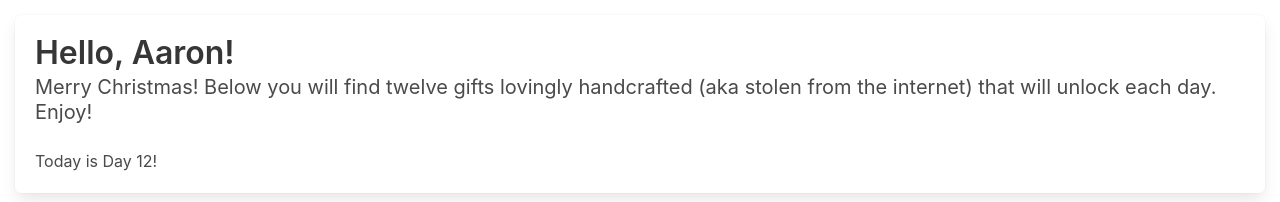
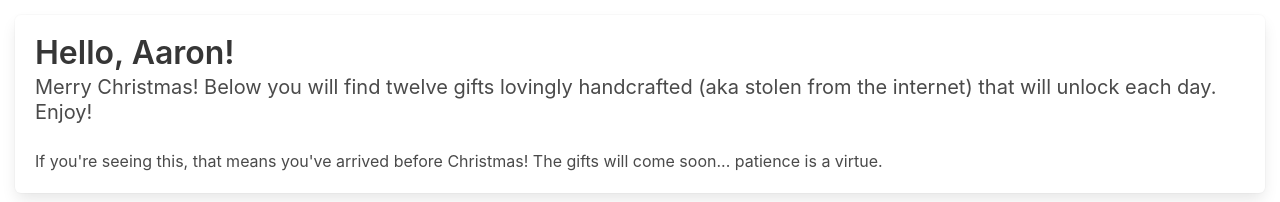
Before and after one commit to Clue88/twelve-days-aaron, a plain HTML site: page index.html in a window 1280 px wide. Shown: the top 202 px of the page. Drawn offline with nearby package versions, Linux system fonts and the light colour scheme.

Commit message:
Remove set day to 12

```diff
--- a/index.html
+++ b/index.html
@@ -30,8 +30,6 @@
             } else if (d.getFullYear() > 2021) {
                 day_of_christmas = 12;
             }
-
-            day_of_christmas = 12;
 
             function hideAll() {
                 let children = document.getElementsByClassName("is-child");
```
